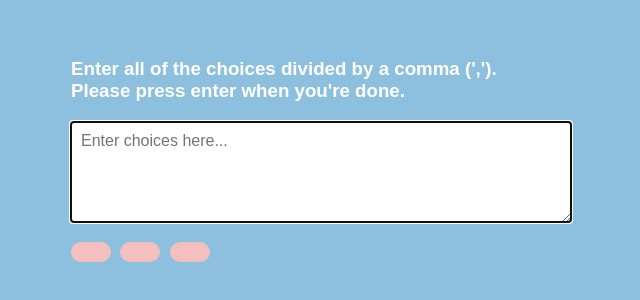
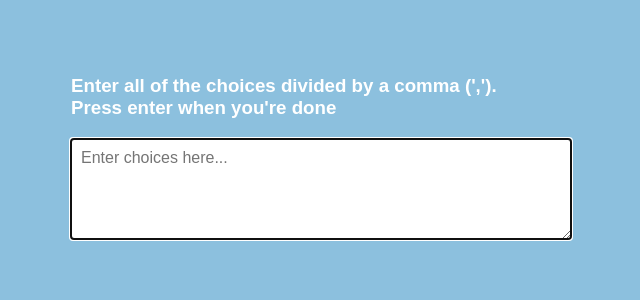
Before and after one commit to JenniferRattanaChan/Random-Choice, a plain HTML site: page index.html in a window 1280 px wide. Shown: the part 238-538 px from the top of the page, without its empty margins (319-959 px from the left). Drawn offline with Linux system fonts and the light colour scheme; a web font is replaced by a local one.

Commit message:
fix 3 buttons with placeholder

```diff
--- a/index.html
+++ b/index.html
@@ -2,7 +2,6 @@
 <html lang="en">
   <head>
     <meta charset="UTF-8" />
-    <meta http-equiv="X-UA-Compatible" content="IE=edge" />
     <meta name="viewport" content="width=device-width, initial-scale=1.0" />
     <link rel="stylesheet" href="style.css" />
     <title>Random Choice Picker</title>
@@ -10,15 +9,12 @@
   <body>
     <div class="container">
       <h3>
-        Enter all of the choices divided by a comma (','). <br />Please press
-        enter when you're done.
+        Enter all of the choices divided by a comma (','). <br />
+        Press enter when you're done
       </h3>
       <textarea placeholder="Enter choices here..." id="textarea"></textarea>
-      <div id="tags">
-        <span class="tag"></span>
-        <span class="tag"></span>
-        <span class="tag"></span>
-      </div>
+
+      <div id="tags"></div>
     </div>
 
     <script src="script.js"></script>
```
